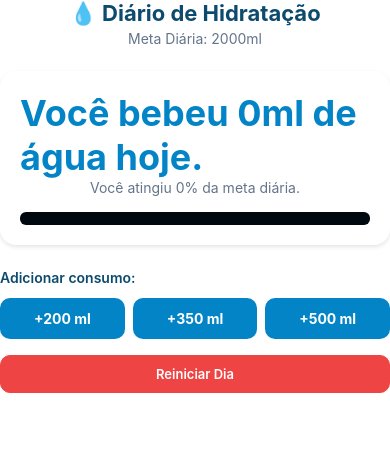
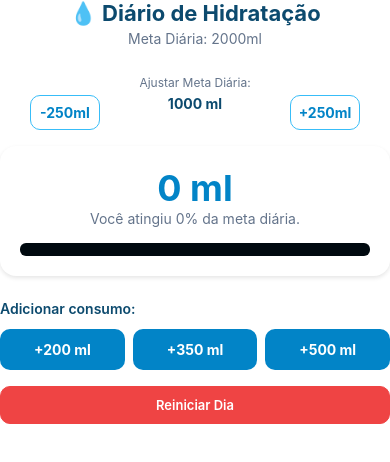
Before and after one commit to pablo-lorenzo09/diario-hidratacao, a React Native app: screen / in a window 390 px wide. Shown: the top 462 px of the page. Built offline with nearby package versions, Linux system fonts and the light colour scheme.

Commit message:
definir estilos do ajustarmeta

```diff
--- a/App.jsx
+++ b/App.jsx
@@ -5,6 +5,7 @@ import { COLORS } from './src/constants/colors';
 import { Header } from './src/components/Header';
 import { WaterProgress } from './src/components/WaterProgress';
 import { ActionButtons } from './src/components/ActionButtons';
+import { AjustarMeta } from './src/components/AjustarMeta';
 
 export default function App() {
   const GOAL = 2000; // Meta diária em ml
@@ -26,6 +27,7 @@ export default function App() {
         <StatusBar barStyle={'auto'} />
         <View>
           <Header GOAL={GOAL} />
+          <AjustarMeta />
           <WaterProgress consumed={consumed} goal={GOAL} />
           <ActionButtons onAdd={handleAddWater} onReset={handleReset}/>
         </View>
--- /dev/null
+++ b/src/components/AjustarMeta.jsx
@@ -0,0 +1,66 @@
+import { View, Text, Pressable, StyleSheet } from 'react-native';
+import { COLORS } from '../constants/colors';
+
+export function AjustarMeta() {
+
+    return (
+        <View>
+            <View style={styles.container}>
+                <Text style={styles.subtitle}>Ajustar Meta Diária:</Text>
+                <View style={styles.buttonRow}>
+                    <Pressable style={styles.button}>
+                        <Text style={styles.buttonText}>
+                            -250ml
+                        </Text>
+                    </Pressable>
+                    <Text style={styles.title}>1000 ml</Text>
+                    <Pressable style={styles.button}>
+                        <Text style={styles.buttonText}>
+                            +250ml
+                        </Text>
+                    </Pressable>
+                </View>
+            </View>
+
+        </View>
+    )
+};
+
+const styles = StyleSheet.create({
+    container: {
+        width: '100%',
+    },
+    title: {
+    fontSize: 14,
+    fontWeight: 'bold',
+    color: COLORS.textMain,
+    textAlignVertical: 'center',
+    },
+    subtitle: {
+    fontSize: 12,
+    color: COLORS.textMuted,
+    marginTop: 4,
+    textAlign: 'center',
+    },
+    buttonRow: {
+        marginTop: 5,
+        flexDirection: 'row',
+        justifyContent: 'space-around',
+        gap: 8,
+        marginBottom: 16,
+    },
+    button: {
+        backgroundColor: COLORS.cardBg,
+        paddingVertical: 8,
+        borderRadius: 10,
+        alignItems: 'center',
+        borderWidth: 1,
+        borderColor: COLORS.secondary,
+        width: 70,
+    },
+    buttonText: {
+        color: COLORS.primary,
+        fontWeight: 'bold',
+        fontSize: 14,
+    },
+})
--- a/src/components/WaterProgress.jsx
+++ b/src/components/WaterProgress.jsx
@@ -7,7 +7,7 @@ export function WaterProgress({ consumed, goal }) {
 
     return (
         <View style={styles.card}>
-            <Text style={styles.consumedText}>Você bebeu {consumed}ml de água hoje.</Text>
+            <Text style={styles.consumedText}>{consumed} ml</Text>
             <Text style={styles.percentageText}>Você atingiu {porcentagem}% da meta diária.</Text>
             <View style={styles.progressBarBackground}>
                 <View style={[styles.progressBarFill, { width: `${porcentagem}%` }]} />
```
